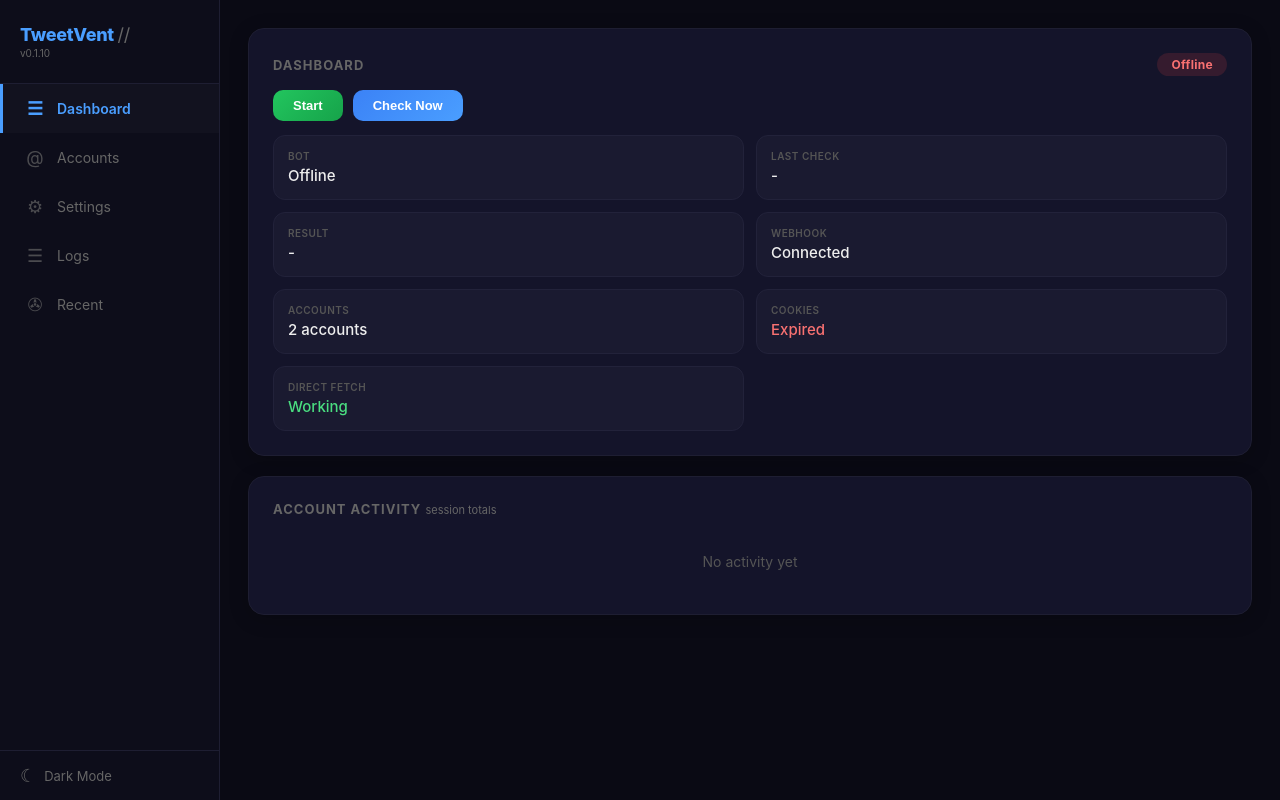
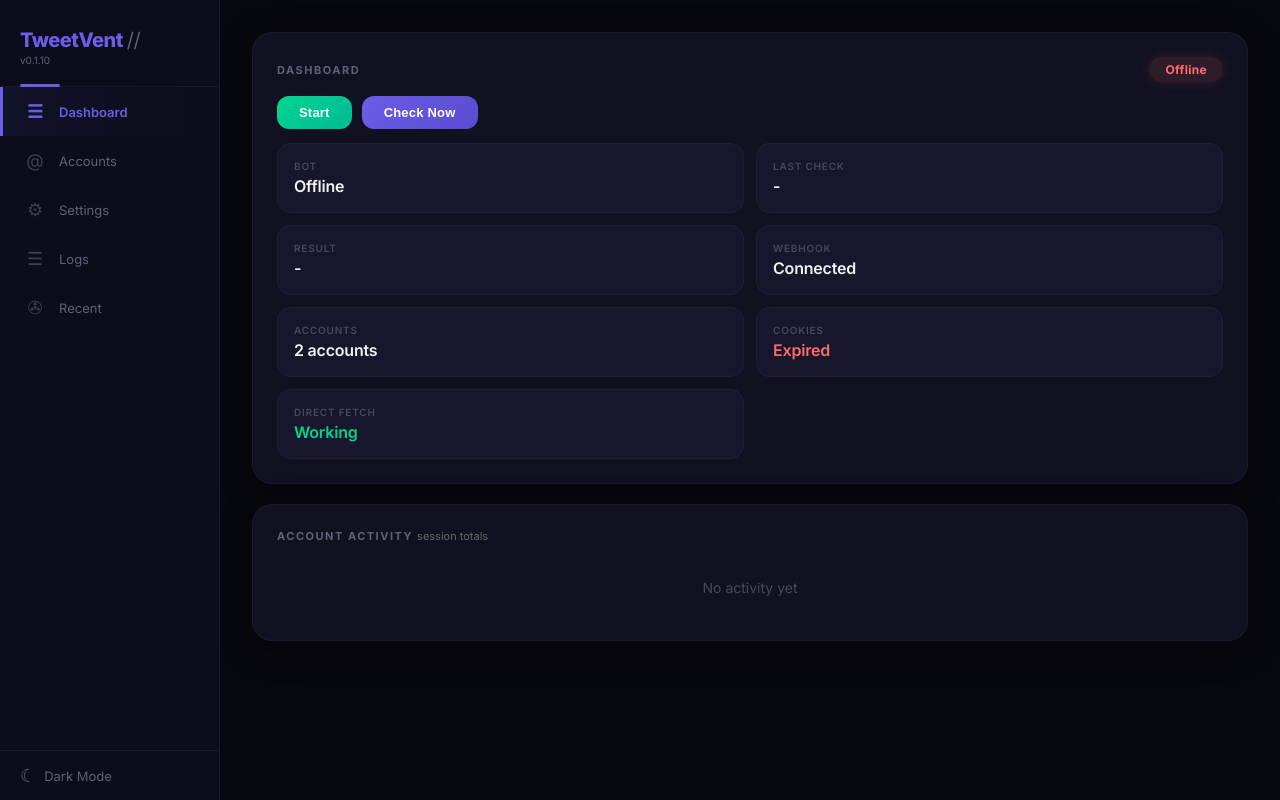
Before and after one commit to ventsol/tweetvent, a FastAPI app: page / in a window 1280 px wide. Run offline with FastAPI, Linux system fonts and the light colour scheme; data that the repository does not hold is empty.

Commit message:
ui: modern glassmorphism redesign with purple accent

```diff
--- a/templates/index.html
+++ b/templates/index.html
@@ -5,34 +5,37 @@
     <meta name="viewport" content="width=device-width, initial-scale=1.0">
     <title>TweetVent v0.1.10</title>
     <style>
+        @import url('https://fonts.googleapis.com/css2?family=Inter:wght@400;500;600;700;800&display=swap');
         :root {
-            --bg: #0a0a14; --bg2: #0d0d1a; --bg3: #14142a; --bg4: #1a1a30; --bg5: #1e1e35;
-            --border: #1e1e32; --border2: #22223a; --border3: #2a2a45;
-            --text: #e0e0e0; --text2: #eee; --text3: #ccc; --text4: #999; --text5: #666; --text6: #555;
-            --accent: #4a9eff; --accent2: #3b82f6;
-            --green: #4ade80; --red: #f87171; --yellow: #fbbf24; --blue: #60a5fa;
-            --card-hover: #2a2a45; --input-bg: #0d0d1a; --log-bg: #070714;
-            --shadow: 0 4px 20px rgba(0,0,0,0.2);
-            --nav-hover: #12121f;
+            --bg: #08080f; --bg2: #0c0c1a; --bg3: rgba(18,18,36,0.95); --bg4: rgba(24,24,48,0.8); --bg5: rgba(30,30,55,0.9);
+            --border: rgba(30,30,60,0.6); --border2: rgba(40,40,70,0.5); --border3: rgba(50,50,80,0.4);
+            --text: #e8e8f0; --text2: #f0f0f5; --text3: #c8c8d8; --text4: #9090a8; --text5: #606078; --text6: #48485a;
+            --accent: #6c5ce7; --accent2: #5a4bd1; --accent-glow: rgba(108,92,231,0.3);
+            --green: #00d68f; --red: #ff6b6b; --yellow: #ffd93d; --blue: #54a0ff;
+            --card-hover: rgba(40,40,70,0.6); --input-bg: rgba(12,12,26,0.8); --log-bg: rgba(6,6,16,0.9);
+            --shadow: 0 8px 32px rgba(0,0,0,0.4);
+            --nav-hover: rgba(20,20,44,0.8);
+            --glass: rgba(18,18,36,0.6);
         }
         .light-mode {
-            --bg: #f0f2f5; --bg2: #ffffff; --bg3: #ffffff; --bg4: #f8f9fa; --bg5: #eef0f3;
-            --border: #e0e2e6; --border2: #d0d2d6; --border3: #c0c2c6;
-            --text: #1a1a2e; --text2: #222; --text3: #444; --text4: #666; --text5: #888; --text6: #999;
-            --accent: #2563eb; --accent2: #1d4ed8;
-            --green: #16a34a; --red: #dc2626; --yellow: #d97706; --blue: #2563eb;
-            --card-hover: #e2e4e8; --input-bg: #ffffff; --log-bg: #f8f9fa;
-            --shadow: 0 4px 20px rgba(0,0,0,0.06);
-            --nav-hover: #f0f2f5;
+            --bg: #f0f2f8; --bg2: #ffffff; --bg3: rgba(255,255,255,0.95); --bg4: rgba(248,249,252,0.9); --bg5: rgba(240,242,248,0.95);
+            --border: rgba(220,222,230,0.7); --border2: rgba(210,212,222,0.6); --border3: rgba(200,202,214,0.5);
+            --text: #1a1a2e; --text2: #222238; --text3: #444460; --text4: #666680; --text5: #88889a; --text6: #aaaabc;
+            --accent: #6c5ce7; --accent2: #5a4bd1; --accent-glow: rgba(108,92,231,0.15);
+            --green: #00b894; --red: #e17055; --yellow: #fdcb6e; --blue: #3498db;
+            --card-hover: rgba(230,232,240,0.8); --input-bg: rgba(255,255,255,0.9); --log-bg: rgba(248,249,252,0.95);
+            --shadow: 0 8px 32px rgba(0,0,0,0.06);
+            --nav-hover: rgba(240,242,248,0.9);
+            --glass: rgba(255,255,255,0.7);
         }
         * { margin: 0; padding: 0; box-sizing: border-box; }
         body {
-            font-family: -apple-system, BlinkMacSystemFont, 'Segoe UI', Roboto, 'Helvetica Neue', sans-serif;
+            font-family: 'Inter', -apple-system, BlinkMacSystemFont, sans-serif;
             background: var(--bg);
             color: var(--text);
             min-height: 100vh;
             display: flex;
-            transition: background 0.3s, color 0.3s;
+            transition: background 0.4s ease, color 0.3s ease;
         }
 
         /* Sidebar */
@@ -40,59 +43,67 @@
             width: 220px; min-height: 100vh; background: var(--bg2);
             border-right: 1px solid var(--border); padding: 0; flex-shrink: 0;
             display: flex; flex-direction: column;
-            transition: background 0.3s, border-color 0.3s;
+            transition: background 0.4s, border-color 0.3s;
+            backdrop-filter: blur(20px);
         }
         .sidebar-header {
-            padding: 24px 20px; border-bottom: 1px solid var(--border);
-            font-size: 18px; font-weight: 800; color: var(--accent);
-            letter-spacing: -0.3px;
+            padding: 28px 20px 20px; border-bottom: 1px solid var(--border);
+            font-size: 20px; font-weight: 800; color: var(--accent);
+            letter-spacing: -0.5px; position: relative;
+        }
+        .sidebar-header::after {
+            content: ''; position: absolute; bottom: -1px; left: 20px;
+            width: 40px; height: 3px; background: var(--accent); border-radius: 4px;
         }
         .sidebar-header span { color: var(--text5); font-weight: 400; }
         .sidebar-version { display:block; font-size: 10px; color: var(--text6); font-weight: 400; margin-top: 2px; letter-spacing: 0; }
         .nav-item {
-            padding: 14px 20px; cursor: pointer; font-size: 14px;
+            padding: 14px 20px; cursor: pointer; font-size: 13px;
             color: var(--text5); border-left: 3px solid transparent;
-            display: flex; align-items: center; gap: 10px;
-            transition: all 0.2s ease;
+            display: flex; align-items: center; gap: 12px;
+            transition: all 0.25s cubic-bezier(0.4, 0, 0.2, 1);
+            position: relative;
         }
-        .nav-item:hover { color: var(--text4); background: var(--nav-hover); }
-        .nav-item.active { color: var(--accent); border-left-color: var(--accent); background: var(--nav-hover); font-weight: 600; }
-        .nav-item .icon { font-size: 18px; width: 24px; text-align: center; opacity: 0.7; }
+        .nav-item:hover { color: var(--text3); background: var(--nav-hover); }
+        .nav-item.active { color: var(--accent); border-left-color: var(--accent); background: linear-gradient(90deg, var(--nav-hover), transparent); font-weight: 600; }
+        .nav-item .icon { font-size: 18px; width: 24px; text-align: center; opacity: 0.6; transition: opacity 0.2s, transform 0.2s; }
+        .nav-item:hover .icon { opacity: 0.9; transform: scale(1.05); }
         .nav-item.active .icon { opacity: 1; }
 
         /* Main */
         .main {
-            flex: 1; padding: 28px; overflow-y: auto; max-height: 100vh;
+            flex: 1; padding: 32px; overflow-y: auto; max-height: 100vh;
         }
-        .page { display: none; animation: fadeIn 0.2s ease; }
+        .page { display: none; animation: fadeIn 0.3s cubic-bezier(0.4, 0, 0.2, 1); }
         .page.active { display: block; }
-        @keyframes fadeIn { from { opacity: 0; transform: translateY(4px); } to { opacity: 1; transform: translateY(0); } }
+        @keyframes fadeIn { from { opacity: 0; transform: translateY(8px); } to { opacity: 1; transform: translateY(0); } }
 
         /* Cards */
         .card {
-            background: var(--bg3); border-radius: 16px; padding: 24px;
+            background: var(--bg3); border-radius: 20px; padding: 24px;
             margin-bottom: 20px; border: 1px solid var(--border);
             box-shadow: var(--shadow);
-            transition: border-color 0.2s, background 0.3s;
+            transition: all 0.3s cubic-bezier(0.4, 0, 0.2, 1);
+            backdrop-filter: blur(12px);
         }
-        .card:hover { border-color: var(--card-hover); }
-        .card h2 { font-size: 13px; margin-bottom: 16px; color: var(--text5); text-transform: uppercase; letter-spacing: 1px; font-weight: 700; }
+        .card:hover { border-color: var(--card-hover); transform: translateY(-1px); box-shadow: 0 12px 40px rgba(0,0,0,0.3); }
+        .card h2 { font-size: 11px; margin-bottom: 16px; color: var(--text5); text-transform: uppercase; letter-spacing: 1.5px; font-weight: 700; }
 
         /* Buttons */
         .btn {
-            padding: 8px 20px; border: none; border-radius: 10px; cursor: pointer;
-            font-size: 13px; font-weight: 600; transition: all 0.2s ease;
+            padding: 9px 22px; border: none; border-radius: 12px; cursor: pointer;
+            font-size: 13px; font-weight: 600; transition: all 0.25s cubic-bezier(0.4, 0, 0.2, 1);
             display: inline-flex; align-items: center; gap: 6px;
-            outline: none;
+            outline: none; letter-spacing: 0.2px;
         }
-        .btn:hover { transform: translateY(-2px); box-shadow: 0 4px 12px rgba(0,0,0,0.3); }
-        .btn:active { transform: translateY(0); }
-        .btn-start { background: linear-gradient(135deg, #22c55e, #16a34a); color: #fff; }
-        .btn-stop { background: linear-gradient(135deg, #ef4444, #dc2626); color: #fff; }
-        .btn-primary { background: linear-gradient(135deg, var(--accent2), var(--accent)); color: #fff; }
-        .btn-danger { background: linear-gradient(135deg, var(--red), #ef4444); color: #fff; padding: 6px 14px; font-size: 12px; }
-        .btn-small { background: var(--bg5); color: var(--text4); padding: 6px 14px; font-size: 12px; border: 1px solid var(--border3); }
-        .btn-small:hover { background: var(--card-hover); color: var(--text2); border-color: var(--text5); }
+        .btn:hover { transform: translateY(-2px); box-shadow: 0 8px 24px rgba(0,0,0,0.35); }
+        .btn:active { transform: translateY(0) scale(0.98); }
+        .btn-start { background: linear-gradient(135deg, #00d68f, #00b894); color: #fff; }
+        .btn-stop { background: linear-gradient(135deg, #ff6b6b, #e17055); color: #fff; }
+        .btn-primary { background: linear-gradient(135deg, var(--accent), var(--accent2)); color: #fff; }
+        .btn-danger { background: linear-gradient(135deg, #ff6b6b, #e17055); color: #fff; padding: 6px 14px; font-size: 12px; }
+        .btn-small { background: var(--bg5); color: var(--text4); padding: 6px 14px; font-size: 12px; border: 1px solid var(--border3); backdrop-filter: blur(4px); }
+        .btn-small:hover { background: var(--card-hover); color: var(--text2); border-color: var(--text4); }
         .controls { display: flex; gap: 10px; flex-wrap: wrap; align-items: center; }
 
         /* Status grid */
@@ -100,19 +111,20 @@
             display: grid; grid-template-columns: 1fr 1fr; gap: 12px;
         }
         .info-item {
-            background: var(--bg4); padding: 14px; border-radius: 12px;
-            border: 1px solid var(--border2); transition: border-color 0.2s;
+            background: var(--bg4); padding: 16px; border-radius: 14px;
+            border: 1px solid var(--border2); transition: all 0.25s cubic-bezier(0.4, 0, 0.2, 1);
+            backdrop-filter: blur(8px);
         }
-        .info-item:hover { border-color: var(--text5); }
-        .info-item .label { font-size: 10px; color: var(--text6); text-transform: uppercase; letter-spacing: 0.5px; font-weight: 600; }
-        .info-item .value { font-size: 15px; color: var(--text2); margin-top: 4px; font-weight: 500; }
+        .info-item:hover { border-color: var(--accent); box-shadow: 0 0 20px var(--accent-glow); }
+        .info-item .label { font-size: 10px; color: var(--text6); text-transform: uppercase; letter-spacing: 0.8px; font-weight: 600; }
+        .info-item .value { font-size: 16px; color: var(--text2); margin-top: 4px; font-weight: 600; letter-spacing: -0.2px; }
         .status-badge {
-            display:inline-block; padding: 4px 14px; border-radius: 20px; font-size: 12px; font-weight: 700;
-            letter-spacing: 0.3px;
+            display:inline-block; padding: 5px 16px; border-radius: 20px; font-size: 12px; font-weight: 700;
+            letter-spacing: 0.3px; position: relative;
         }
-        .status-running { background: rgba(34,197,94,0.15); color: var(--green); }
-        .status-stopped { background: rgba(239,68,68,0.15); color: var(--red); }
-        .status-stopping { background: rgba(251,191,36,0.15); color: var(--yellow); }
+        .status-running { background: rgba(0,214,143,0.12); color: var(--green); box-shadow: 0 0 12px rgba(0,214,143,0.15); }
+        .status-stopped { background: rgba(255,107,107,0.12); color: var(--red); box-shadow: 0 0 12px rgba(255,107,107,0.15); }
+        .status-stopping { background: rgba(255,217,61,0.12); color: var(--yellow); box-shadow: 0 0 12px rgba(255,217,61,0.15); }
 
         /* Accounts */
         .account-item {
@@ -130,8 +142,8 @@
         .filter-group { flex: 1; display: flex; flex-direction: column; gap: 2px; }
         .filter-header { display: flex; align-items: center; gap: 4px; }
         .filter-dot { width: 8px; height: 8px; border-radius: 50%; display: inline-block; }
-        .filter-dot.inc { background: #4ade80; }
-        .filter-dot.exc { background: #f87171; }
+        .filter-dot.inc { background: var(--green); }
+        .filter-dot.exc { background: var(--red); }
         .filter-label { font-size: 10px; font-weight: 600; letter-spacing: 0.3px; }
         .filter-label.inc { color: var(--green); }
         .filter-label.exc { color: var(--red); }
@@ -423,20 +435,20 @@
                             dot = '<span style="color:#888;font-size:16px;" title="Paused">\u23F8</span>';
                             tooltip = 'Paused';
                         } else if (health === 'rate_limited') {
-                            dot = '<span style="color:#f87171;font-size:16px;" title="Rate limited">&#9679;</span>';
+                            dot = '<span style="color:var(--red);font-size:16px;" title="Rate limited">&#9679;</span>';
                             tooltip = 'Rate limited';
                         } else if (health === 'no_tweets') {
-                            dot = '<span style="color:#fbbf24;font-size:16px;" title="No tweets found">&#9679;</span>';
+                            dot = '<span style="color:var(--yellow);font-size:16px;" title="No tweets found">&#9679;</span>';
                             tooltip = 'No tweets found';
                         } else if (count > 0) {
-                            dot = '<span style="color:#4ade80;font-size:16px;" title="Working">&#9679;</span>';
+                            dot = '<span style="color:var(--green);font-size:16px;" title="Working">&#9679;</span>';
                             tooltip = 'Working';
                         } else {
                             dot = '<span style="color:#555;font-size:16px;" title="Waiting">&#9679;</span>';
                             tooltip = 'Waiting';
                         }
                         return '<div style="display:flex;justify-content:space-between;align-items:center;padding:6px 10px;background:#232340;border-radius:6px;margin-bottom:4px;">' +
-                            '<span>' + dot + ' <b style="color:#1da1f2;">@' + u + '</b> <span style="font-size:10px;color:#888;">' + tooltip + '</span></span>' +
+                            '<span>' + dot + ' <b style="color:var(--accent);">@' + u + '</b> <span style="font-size:10px;color:#888;">' + tooltip + '</span></span>' +
                             '<span style="color:#888;font-size:13px;">' + count + ' tweet' + (count !== 1 ? 's' : '') + '</span>' +
                             '</div>';
                     }).join('');
@@ -445,20 +457,20 @@
                 const cs = document.getElementById('cookieStatus');
                 if (data.auth_token) {
                     cs.textContent = data.cookie_healthy ? 'Healthy' : 'Expired';
-                    cs.style.color = data.cookie_healthy ? '#4ade80' : '#f87171';
+                    cs.style.color = data.cookie_healthy ? 'var(--green)' : 'var(--red)';
                 } else {
                     cs.textContent = 'Not set';
-                    cs.style.color = '#fbbf24';
+                    cs.style.color = 'var(--yellow)';
                 }
 
                 const df = document.getElementById('directFetchStatus');
                 if (data.auth_token) {
                     df.textContent = data.direct_fetch_ok ? 'Working' : 'Falling back to Nitter';
-                    df.style.color = data.direct_fetch_ok ? '#4ade80' : '#f87171';
+                    df.style.color = data.direct_fetch_ok ? 'var(--green)' : 'var(--red)';
                     df.title = data.direct_fetch_ok ? 'Auth tokens working' : 'Cookies expired - refresh in Settings page';
                 } else {
                     df.textContent = 'Nitter only';
-                    df.style.color = '#fbbf24';
+                    df.style.color = 'var(--yellow)';
                     df.title = 'No auth tokens configured';
                 }
 
@@ -472,7 +484,7 @@
                 } else {
                     function kwCount(s) { return s ? s.split(',').filter(Boolean).length : 0; }
                     list.innerHTML = data.accounts.map(u => {
-                        const c = data.colors && data.colors[u] ? data.colors[u] : '#1DA1F2';
+                        const c = data.colors && data.colors[u] ? data.colors[u] : 'var(--accent)';
                         const inc = data.filters && data.filters.include && data.filters.include[u] || '';
                         const exc = data.filters && data.filters.exclude && data.filters.exclude[u] || '';
                         return '<div class="account-item">' +
@@ -519,12 +531,12 @@
                 if (data.auth_token) {
                     const h = data.cookie_healthy;
                     chEl.textContent = h ? 'Healthy' : 'Expired';
-                    chEl.style.color = h ? '#4ade80' : '#f87171';
+                    chEl.style.color = h ? 'var(--green)' : 'var(--red)';
                     document.getElementById('authTokenInput').value = data.auth_token.slice(0, 20) + '...';
                     document.getElementById('ct0Input').value = data.ct0.slice(0, 20) + '...';
                 } else {
                     chEl.textContent = 'Not configured';
-                    chEl.style.color = '#fbbf24';
+                    chEl.style.color = 'var(--yellow)';
                 }
             } catch(e) {
                 console.log('Status fetch failed:', e);
@@ -631,7 +643,7 @@
                 const ch = document.getElementById('cookieHealth');
                 const h = result.cookie_healthy;
                 ch.textContent = h ? 'Healthy' : 'Expired';
-                ch.style.color = h ? '#4ade80' : '#f87171';
+                ch.style.color = h ? 'var(--green)' : 'var(--red)';
             }
         }
 
```
